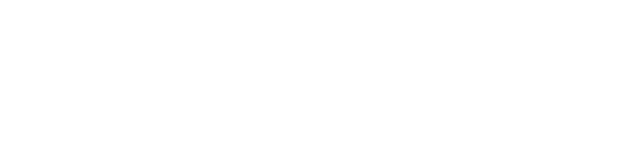
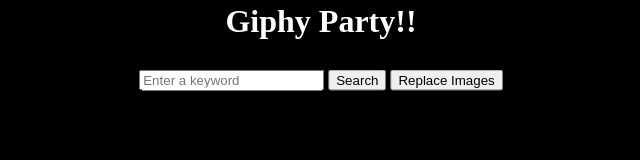
Before and after one commit to JoshuaHerman1/AJAX-Giphy-Party, a plain HTML site: page index.html in a window 1280 px wide. Shown: the whole page, without its empty margins (319-959 px from the left). Drawn offline with nearby package versions, Linux system fonts and the light colour scheme.

Commit message:
Final Commit

```diff
--- a/app.js
+++ b/app.js
@@ -1 +1,22 @@
+//After looking at the solution I realized I was supposed to focus on using AJAX, which just slipped my mind when I began this project
+//Either way I accomplished it differently, but it works. Ill try to be more careful about that in the future haha :)
+
+const clearButton = document.getElementById("clearButton");
+clearButton.addEventListener("click", clearGIFs);
+
 console.log("Let's get this party started!");
+async function searchGIF(event) {
+    event.preventDefault();
+    const searchInput = document.getElementById("searchInput").value;
+    const response = await axios.get(`https://api.giphy.com/v1/gifs/search?q=${searchInput}&api_key=MhAodEJIJxQMxW9XqxKjyXfNYdLoOIym&limit=1`);
+    const gifImage = document.createElement('img');
+    gifImage.src = response.data.data[0].images.original.url;
+    document.getElementById("gifContainer").appendChild(gifImage);
+  }
+
+  function clearGIFs() {
+    const gifContainer = document.getElementById("gifContainer");
+    while (gifContainer.firstChild) {
+      gifContainer.removeChild(gifContainer.firstChild);
+    }
+  }
--- a/index.html
+++ b/index.html
@@ -4,9 +4,17 @@
 <head>
   <meta charset="UTF-8">
   <title>Giphy Party!</title>
+  <link rel="stylesheet" href="style.css">
 </head>
 
-<body>
+<body id="body">
+    <h1 id="header">Giphy Party!!</h1>
+    <form id="form" onsubmit="searchGIF(event)">
+        <input id="searchInput" type="text" placeholder="Enter a keyword">
+        <input id="submit" type="submit" value="Search">
+        <button id="clearButton" onclick="clearGIFs()">Replace Images</button>
+    </form>
+    <div id="gifContainer"></div>
 
 <script src="https://code.jquery.com/jquery-3.2.1.js"></script>
 <script src="https://unpkg.com/axios/dist/axios.js"></script>
--- /dev/null
+++ b/style.css
@@ -0,0 +1,28 @@
+#body{
+   background-color: black;
+}
+
+#header{
+   color: white;
+   position: absolute;
+   top: 0%;
+   left: 50%;
+   transform: translate(-50%, -50%);
+   text-align: center;
+}
+
+#form{
+   position: absolute;
+   top: 10%;
+   left: 50%;
+   transform: translate(-50%, -50%);
+   text-align: center;
+}
+
+img {
+   display: inline-block;
+   margin: 20px;
+   padding: 10px;
+   background-color: white;
+   border-radius: 5px;
+ }
```
